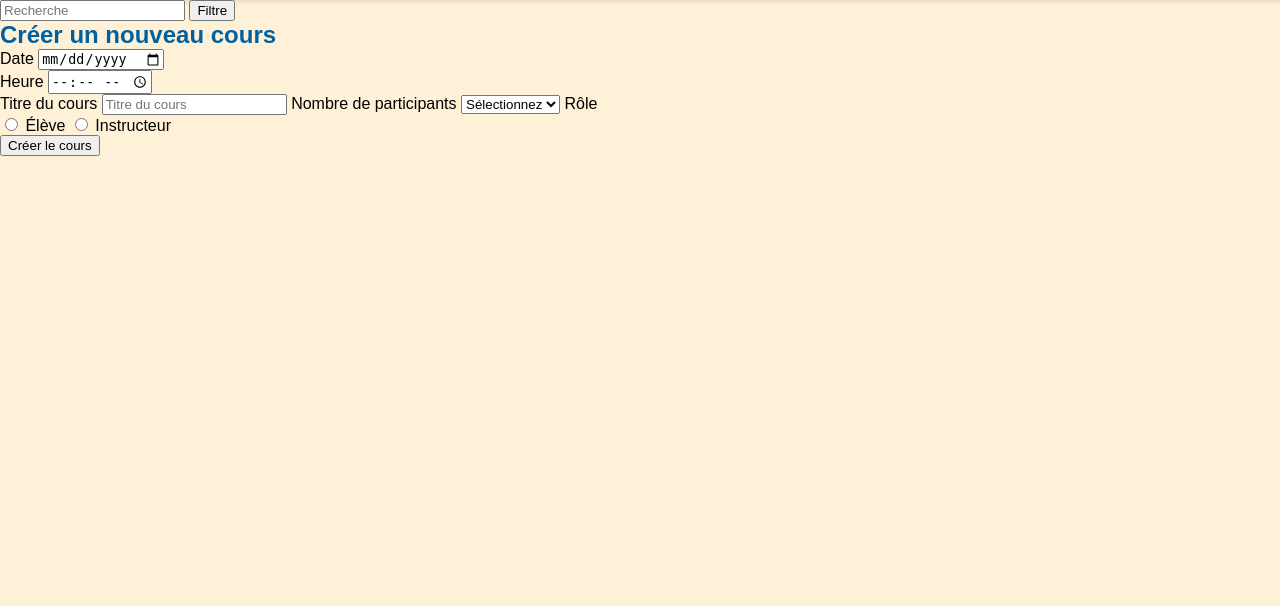
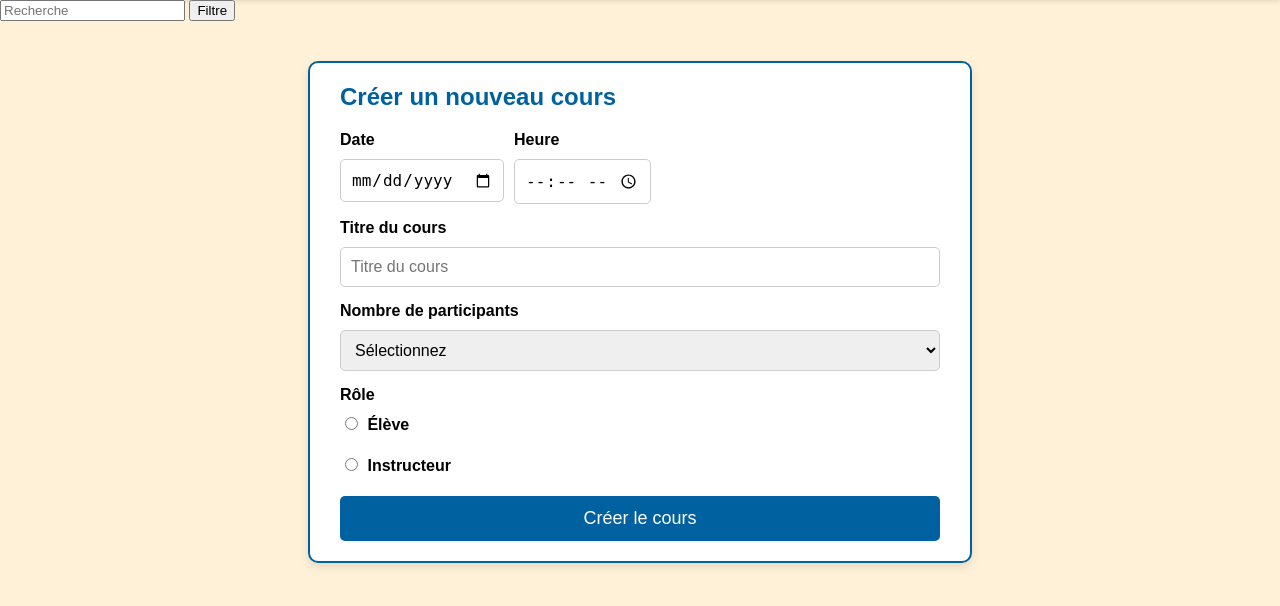
Before and after one commit to pablblo/TeteATete, a PHP site: page /page_principale.php in a window 1280 px wide. Shown: the part 134-740 px from the top of the page. Run offline with PHP 8.4, Linux system fonts and the light colour scheme; the visitor is signed in with stand-in values (Sample User, id 1).

Commit message:
Update styleprofil.css

```diff
--- a/styleprofil.css
+++ b/styleprofil.css
@@ -174,3 +174,87 @@ p {
     font-size: 16px;
     color: #666;
 }
+
+/* Styles pour la section de création de cours */
+.create-course-section {
+    background-color: white;
+    max-width: 600px;
+    margin: 40px auto; /* Centré */
+    padding: 20px 30px; /* Espacement interne */
+    border: 2px solid #0061A0; /* Bordure bleu */
+    border-radius: 10px; /* Coins arrondis */
+    box-shadow: 0 4px 8px rgba(0, 0, 0, 0.1); /* Légère ombre */
+    text-align: left;
+}
+
+.create-course-section h2 {
+    color: #0061A0; /* Couleur principale */
+    font-size: 24px;
+    margin-bottom: 20px;
+}
+
+.create-course-section label {
+    display: block;
+    margin-bottom: 10px;
+    font-weight: bold;
+    color: black;
+}
+
+.create-course-section input,
+.create-course-section select {
+    width: 100%;
+    padding: 10px;
+    margin-bottom: 15px;
+    border: 1px solid #ccc;
+    border-radius: 5px;
+    font-size: 16px;
+    box-sizing: border-box;
+}
+
+.create-course-section input[type="radio"] {
+    width: auto;
+    margin-right: 5px;
+}
+
+.create-course-section .role-btn {
+    font-size: 16px;
+    margin-right: 15px;
+    color: black;
+    cursor: pointer;
+}
+
+.create-course-section button {
+    display: block;
+    width: 100%;
+    padding: 12px;
+    background-color: #0061A0;
+    color: white;
+    border: none;
+    border-radius: 5px;
+    font-size: 18px;
+    cursor: pointer;
+}
+
+.create-course-section button:hover {
+    background-color: #004f80; /* Couleur plus sombre au survol */
+}
+
+.date-time {
+    display: flex;
+    gap: 10px; /* Espacement entre les champs */
+}
+
+.date-time input {
+    flex: 1; /* Partage l'espace */
+}
+
+/* Responsive */
+@media (max-width: 768px) {
+    .create-course-section {
+        padding: 15px 20px;
+    }
+
+    .date-time {
+        flex-direction: column; /* Champs en colonne sur les petits écrans */
+    }
+}
```
